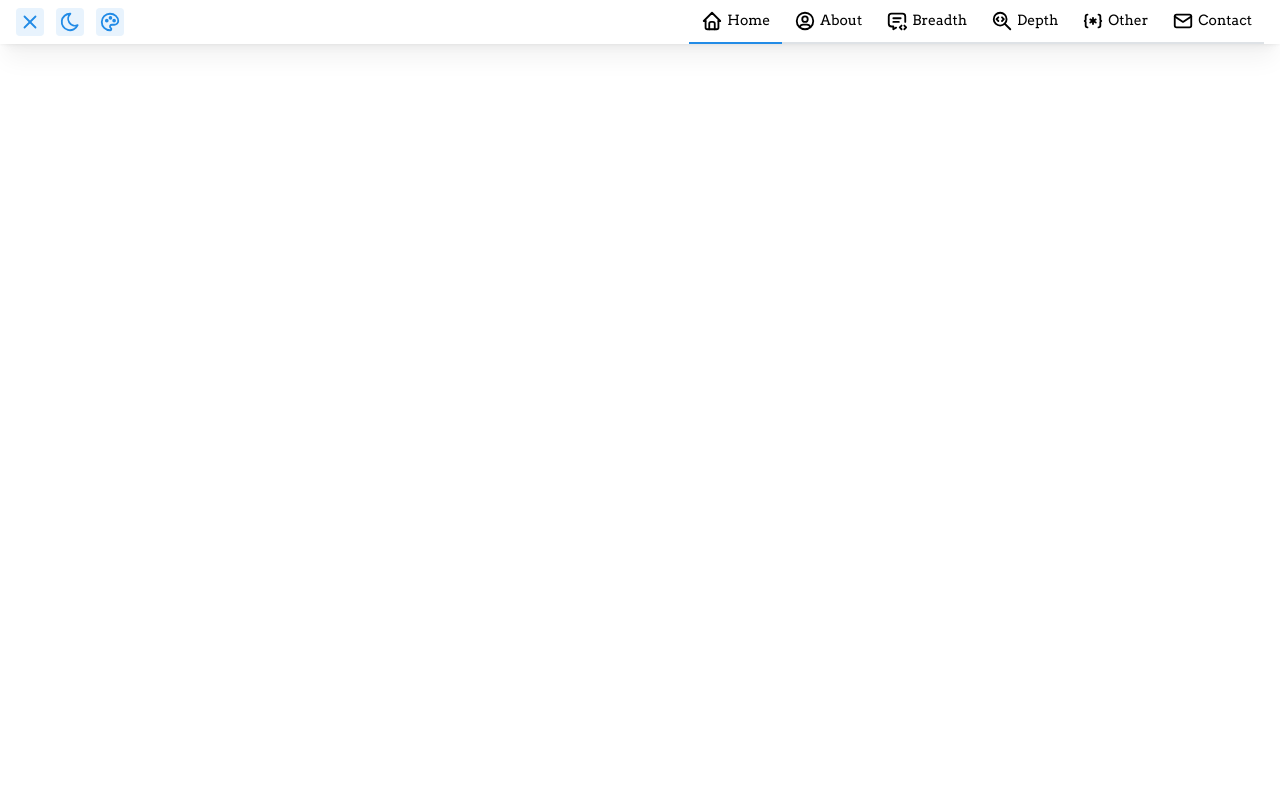
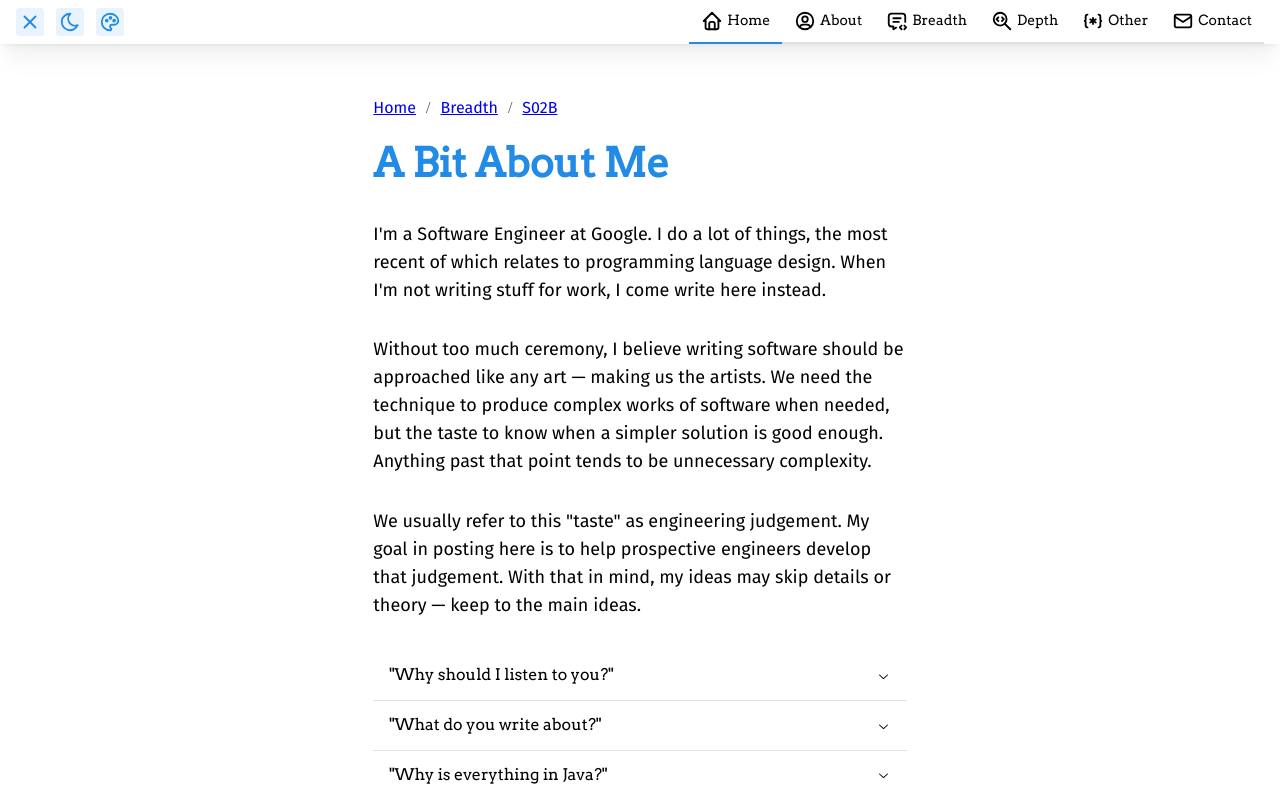
Before and after one commit to mfreema1/personal-site-v2, a React (Vite) app: page /about in a window 1280 px wide. Shown: the top 798 px of the page. Built offline with nearby package versions, Linux system fonts and the light colour scheme; what @mantine/code-highlight would draw is missing.

Commit message:
Flesh out about page a bit.

```diff
--- a/src/App.tsx
+++ b/src/App.tsx
@@ -4,6 +4,7 @@ import { useState } from "react";
 import { Outlet, RouterProvider, createBrowserRouter } from "react-router-dom";
 import { Header } from "./components/Header";
 import { TColorScheme, colorSchemes } from "./data/themes";
+import { About } from "./pages/about/About";
 import { Breadth } from "./pages/breadth/Breadth";
 import { S01B } from "./pages/breadth/S01B";
 import { S02B } from "./pages/breadth/S02B";
@@ -27,7 +28,7 @@ export function App() {
       Component: () => <Layout changeColorScheme={changeColorScheme} />,
       children: [
         { path: "/", Component: Home },
-        { path: "/about", Component: () => <p>About</p> },
+        { path: "/about", Component: () => <About /> },
         { path: "/breadth", Component: Breadth },
         {
           path: "/breadth/S01B",
--- a/src/components/Section.tsx
+++ b/src/components/Section.tsx
@@ -15,7 +15,7 @@ export function Section({ title, children }: SectionProps) {
   return (
     <Stack gap="xl">
       <Stack gap="xs">
-        <TitleText order={2} text={title} />
+        <TitleText order={2}>{title}</TitleText>
         {first}
       </Stack>
       {...rest}
--- a/src/components/TitleSection.tsx
+++ b/src/components/TitleSection.tsx
@@ -12,7 +12,7 @@ export function TitleSection({ tText, qtText, qtAuthor }: TitleSectionProps) {
   return (
     <>
       <Stack gap="sm">
-        <TitleText order={1} text={tText} />
+        <TitleText order={1}>{tText}</TitleText>
         <Quote text={qtText} author={qtAuthor} />
       </Stack>
     </>
--- a/src/components/text/TitleText.tsx
+++ b/src/components/text/TitleText.tsx
@@ -1,15 +1,15 @@
 import { Title } from "@mantine/core";
 
 export interface TitleTextProps {
-  text: string;
   order: 1 | 2 | 3 | 4 | 5 | 6;
+  children: React.ReactNode;
 }
 
-export function TitleText({ text, order }: TitleTextProps) {
+export function TitleText({ order, children }: TitleTextProps) {
   return (
     <>
       <Title order={order} c="blue" ff="Arvo, serif">
-        {text}
+        {children}
       </Title>
     </>
   );
--- /dev/null
+++ b/src/pages/about/About.tsx
@@ -0,0 +1,88 @@
+import { Accordion, Stack } from "@mantine/core";
+import { Page } from "../../components/Page";
+import { TopPage } from "../../components/pages/TopPage";
+import { AsideText } from "../../components/text/AsideText";
+import { BodyText } from "../../components/text/BodyText";
+import { THeaderText } from "../../components/text/THeaderText";
+import { TitleText } from "../../components/text/TitleText";
+
+export function About() {
+  return (
+    <TopPage>
+      <Page path="/breadth/S02B">
+        <TitleText order={1}>A Bit About Me</TitleText>
+
+        <BodyText>
+          I'm a Software Engineer at Google. I do a lot of things, the most
+          recent of which relates to programming language design. When I'm not
+          writing stuff for work, I come write here instead.
+        </BodyText>
+
+        <BodyText>
+          Without too much ceremony, I believe writing software should be
+          approached like any art — making us the artists. We need the technique
+          to produce complex works of software when needed, but the taste to
+          know when a simpler solution is good enough. Anything past that point
+          tends to be unnecessary complexity.
+        </BodyText>
+
+        <BodyText>
+          We usually refer to this "taste" as engineering judgement. My goal in
+          posting here is to help prospective engineers develop that judgement.
+          With that in mind, my ideas may skip details or theory — keep to the
+          main ideas.
+        </BodyText>
+
+        <Accordion>
+          <Accordion.Item key={1} value={"1"}>
+            <Accordion.Control>
+              <THeaderText>"Why should I listen to you?"</THeaderText>
+            </Accordion.Control>
+            <Accordion.Panel>
+              <Stack>
+                <AsideText>
+                  I'm not saying you should. Information here is provided
+                  without any warranty of correctness, nor does it represent any
+                  opinion of my employer.
+                </AsideText>
+
+                <AsideText>
+                  If you read something here and decide it's completely wrong,
+                  that's great, so long as you have thought-out reasons for why.
+                </AsideText>
+              </Stack>
+            </Accordion.Panel>
+          </Accordion.Item>
+          <Accordion.Item key={2} value={"2"}>
+            <Accordion.Control>
+              <THeaderText>"What do you write about?"</THeaderText>
+            </Accordion.Control>
+            <Accordion.Panel>
+              <Stack>
+                <AsideText>
+                  Whatever I think is interesting at the time. Oftentimes I'll
+                  run into a neat problem at work and try to distill it down
+                  into a basic idea.
+                </AsideText>
+              </Stack>
+            </Accordion.Panel>
+          </Accordion.Item>
+          <Accordion.Item key={3} value={"3"}>
+            <Accordion.Control>
+              <THeaderText>"Why is everything in Java?"</THeaderText>
+            </Accordion.Control>
+            <Accordion.Panel>
+              <Stack>
+                <AsideText>
+                  It's just a language that I know fairly well. The language of
+                  choice is not super meaningful — again, just focus on the main
+                  ideas.
+                </AsideText>
+              </Stack>
+            </Accordion.Panel>
+          </Accordion.Item>
+        </Accordion>
+      </Page>
+    </TopPage>
+  );
+}
--- a/src/pages/home/Home.tsx
+++ b/src/pages/home/Home.tsx
@@ -11,7 +11,7 @@ export function Home() {
         <Stack gap={0} align="center">
           <Avatar src="/favicon.ico" size={128} />
           <Space h="xl" />
-          <TitleText order={1} text="My Name is Mark" />
+          <TitleText order={1}>My Name is Mark</TitleText>
           <Space h="md" />
           <BodyText>I am a Software Engineer</BodyText>
           <AsideText>(Distributed Systems and Programming Languages)</AsideText>
```
